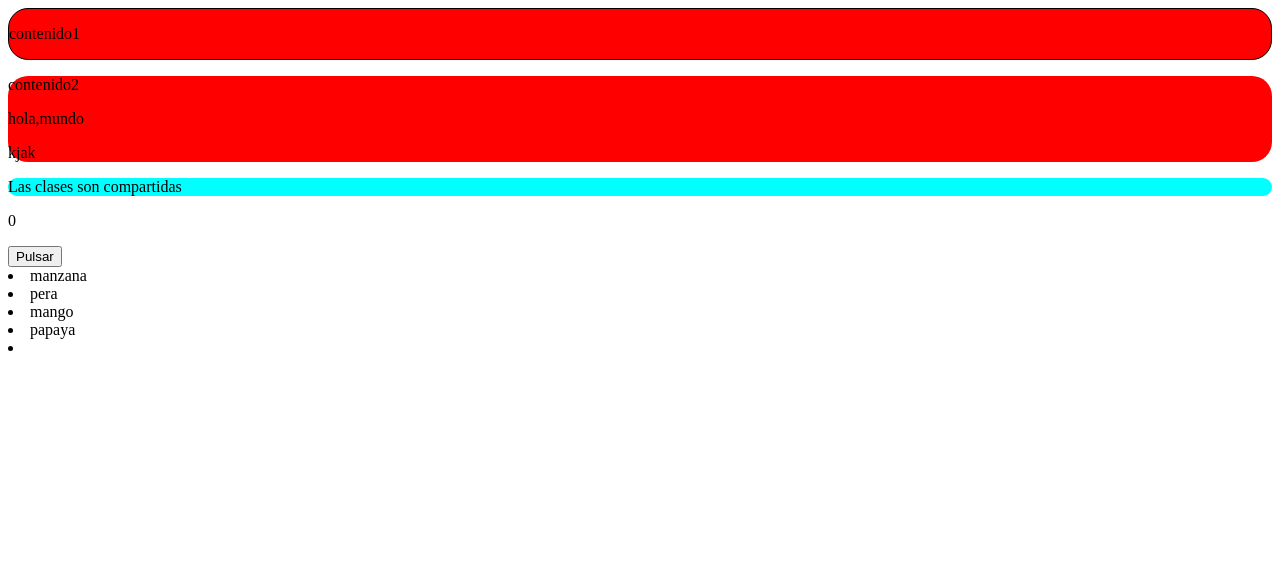
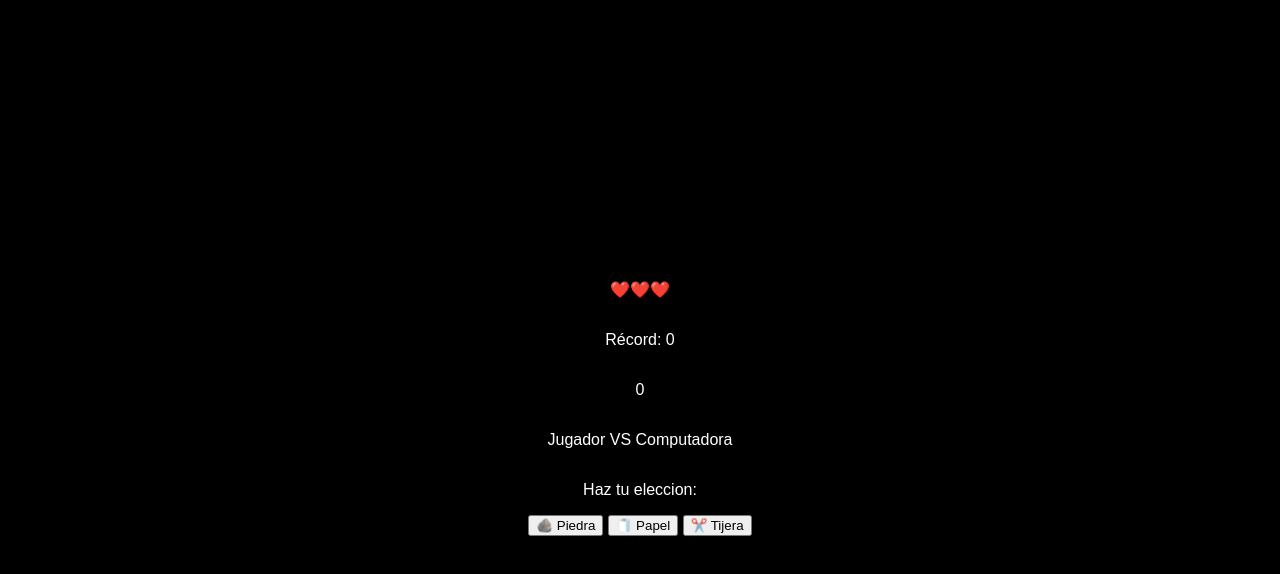
Before and after one commit to Tomas-CL/test-deploy, a plain HTML site: page public/index.html in a window 1280 px wide. Drawn offline with Linux system fonts and the light colour scheme.

Commit message:
Tarea piedra papel tijera

```diff
--- a/public/index.html
+++ b/public/index.html
@@ -3,73 +3,121 @@
 <head>
     <meta charset="UTF-8">
     <meta name="viewport" content="width=device-width, initial-scale=1.0">
-    <title>Pagina | Tomas-CL</title>
-    <style>
-       .rojo{
-            background: red;
-            border-radius: 20px;
-       }
+    <title>Piedra Papel Tijera</title>
+</head>
+<style>
+    body {
+        margin: 0;
+        height: 100vh;
+        display: flex;
+        flex-direction: column;
+        justify-content: center;
+        align-items: center;
+        font-family: sans-serif;
+        background-color: black;
+        color: white;
+    }
+     button:hover {
+        background-color: #555;
+     }
+</style>
 
-       .azul{
-            background: aqua;
-            border-radius: 20px;
-       }
+<body>
+    <p id="vidas"></p>
+    <p id="record">?</p>
+    <p id="score"></p>
+    <p>
 
-       #contenido1{
-            border: 1px solid black;
-       }
-    </style>
-</head>
-<body>
-    <div id="contenido1" class="rojo">
-        <p>contenido1</p>
+        <span id="jugador">Jugador</span>
+        <span>VS</span>
+        <span id="enemigo">Computadora</span>
+    </p>
+    <p id="resultado"> Haz tu eleccion:</p>
+    <div id="botones">
+        <button onclick="jugar('🪨')">🪨 Piedra</button>
+        <button onclick="jugar('🧻')">🧻 Papel</button>
+        <button onclick="jugar('✂️')">✂️ Tijera</button>
     </div>
 
-    <div id="contenido2" class="rojo">
-        <p>contenido2</p>
-    </div>
 
-    <div id="contenido3" class="azul">
-        <p>Las clases son compartidas</p>
-    </div>
-    <div id="contentido4">
-        <p id="contador"></p>
-        <button onclick="sumar()">Pulsar</button>
-    </div>
     <script>
-        const contenido2 = document.querySelector("#contenido2")
-        const p1 = document.createElement("P")
-        const p2 = document.createElement("P")
-        p1.textContent="hola,mundo"
-        p2.textContent="kjak"
-        console.log(contenido2)
-        contenido2.appendChild(p1)
-        contenido2.appendChild(p2)
+        const displeyScore = document.querySelector("#score")
+        const displeyRecord = document.querySelector("#record")
+        const eleccionJugador = document.querySelector("#jugador")
+        const eleccionEnemigo = document.querySelector("#enemigo")
+        const displeyResultado = document.querySelector("#resultado")
+        const displayVidas = document.querySelector("#vidas")
 
-        let contador = 0;
-        let contadorElement = document.querySelector("#contador")
-        contadorElement.textContent =contador;
 
-        function sumar(){
-            contador++;
-            contadorElement.textContent =contador;
+        let vidas = 3
+        displayVidas.textContent = "❤️".repeat(vidas)
+
+        let record = localStorage.getItem("record") ||  0
+        displeyRecord.textContent = "Récord: " + record
+
+        let score = 0
+        displeyScore.textContent = score
+        const elecciones =["🪨", "🧻", "✂️"]
+
+        function choose(array){
+            return array[parseInt(Math.random()*array.length)]
         }
 
-        const frutas = ["manzana", "pera", "mango", "papaya"]
-        const listaElement = document.createElement("ul")
-        console.log("antes del loop")
-        for(let i = 0; i <= frutas.length; i++){
-            console.log(frutas[i])
-            const elementoLista = document.createElement("li")
-            elementoLista.textContent = frutas[i]
-            document.body.appendChild(elementoLista)
+        function jugar(eleccion){
+            if(vidas <= 0){
+                score = 0
+                vidas = 3
+                displeyScore.textContent = "Puntuación: " + score
+                displayVidas.textContent ="❤️".repeat(vidas)
+                displeyResultado.textContent = "¡Nuevo juego! Haz tu elección"
+                return
+
             }
-        document.body.appendChild(listaElement)
-        console.log("Despues del loop")
+            const eleccionEnemigoTexto = choose(elecciones)
+            console.log("Eleccion del jugador: " ,eleccion)
+            console.log("Eleccion computadora: " ,eleccionEnemigoTexto)
+
+
+            eleccionJugador.textContent = eleccion
+            eleccionEnemigo.textContent = eleccionEnemigoTexto
+
+            if (eleccion === eleccionEnemigoTexto){
+                displeyResultado.textContent = "Has empatado"
+                return
+            }
+
+            const ganaJugador =
+
+                (eleccion === "🪨" && eleccionEnemigoTexto === "✂️") ||
+                (eleccion === "🧻" && eleccionEnemigoTexto === "🪨") ||
+                (eleccion === "✂️" && eleccionEnemigoTexto === "🧻");
+
+
+            if(ganaJugador){
+                displeyResultado.textContent = "Has ganado"
+                score++
+                displeyScore.textContent = "Puntuación: " + score
+
+                if(score > record){
+                    record = score
+                    displeyRecord.textContent = "Récord: " + record
+                    localStorage.setItem("record" , record)
+                }
+
+            }else{
+                displeyResultado.textContent = "Has perdido"
+                vidas --
+                displayVidas.textContent = "❤️".repeat(vidas)
+                if(vidas <= 0){
+                    displeyResultado.textContent = "Game Over"
+                }
+
+            }
+        }
 
 
 
+    </script>
 
-        </script>
 </body>
 </html>
```
Also changed, not shown: 1 other file.
